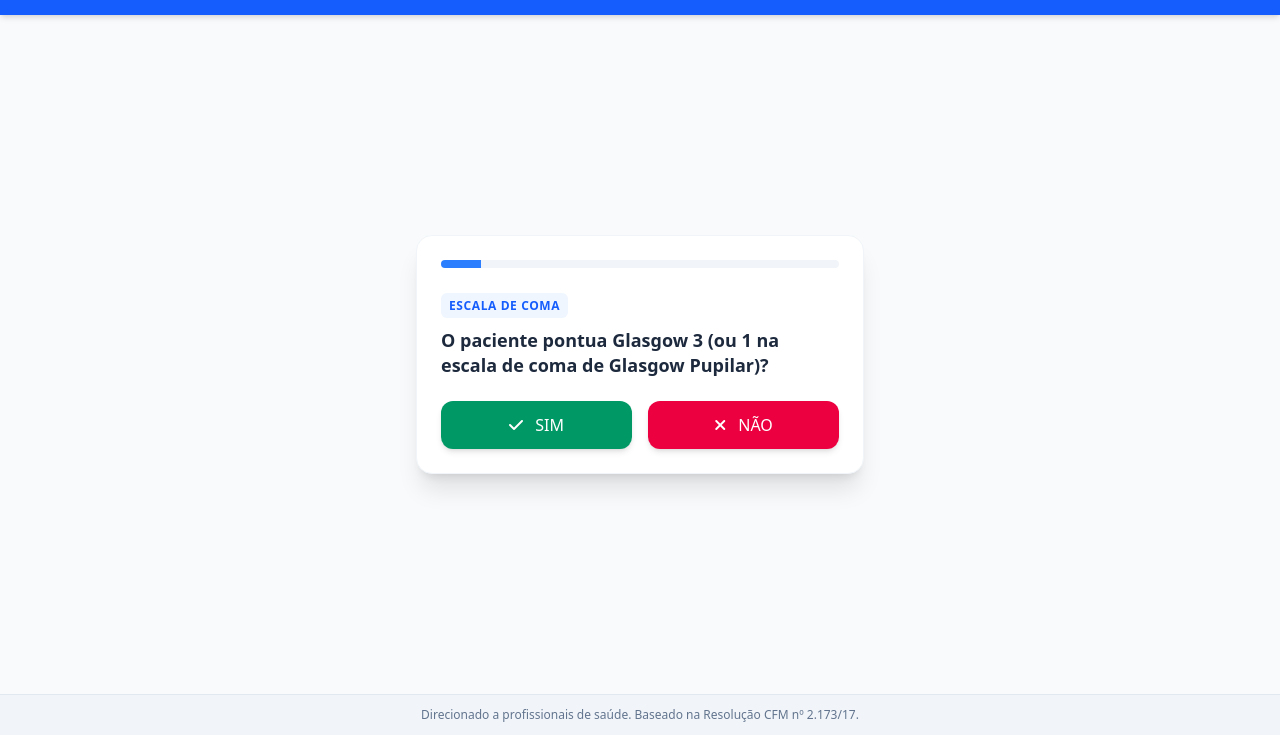
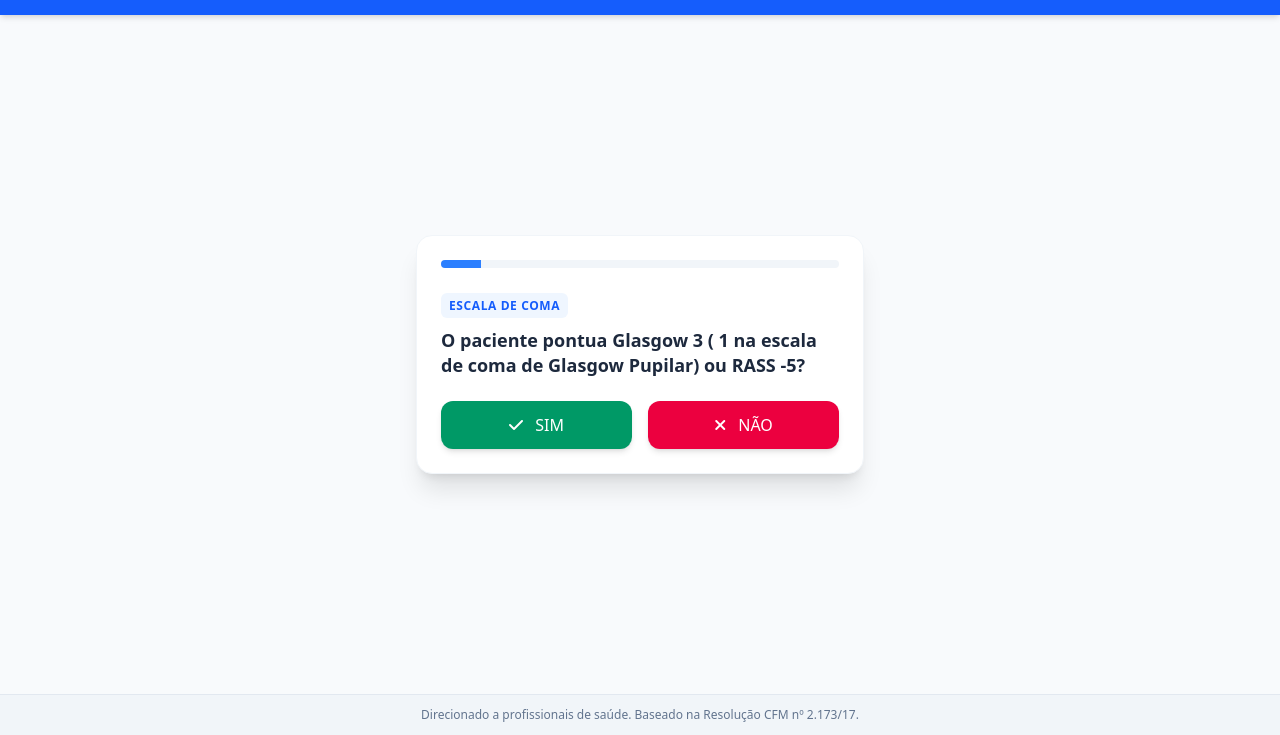
Before and after one commit to Stterphann/Sera_ME, a plain HTML site: page index.html in a window 1280 px wide. Shown: the part 65-800 px from the top of the page. Drawn offline with nearby package versions, Linux system fonts and the light colour scheme.

Commit message:
Revise questions and descriptions in index.html
Updated questions and descriptions for clarity in the algorithm steps.

```diff
--- a/index.html
+++ b/index.html
@@ -38,7 +38,7 @@
         const steps = {
             start: {
                 title: "Escala de Coma",
-                question: "O paciente pontua Glasgow 3 (ou 1 na escala de coma de Glasgow Pupilar)?",
+                question: "O paciente pontua Glasgow 3 ( 1 na escala de coma de Glasgow Pupilar)  ou RASS -5?",
                 yes: "q2",
                 no: "result_sedacao",
                 progress: 10
@@ -98,7 +98,7 @@
                 isResult: true,
                 type: "info",
                 title: "Avaliar Sedação e Evolução",
-                desc: "Paciente não está em pontuação mínima. Se houver uso de sedativos, aguarde o tempo de eliminação (washout) para reavaliação clínica.",
+                desc: "Paciente não está em pontuação mínima. Se houver uso de sedativos, aguarde o tempo de eliminação (washout) para reavaliação clínica - se GLASGOW < 7 = NOTIFIQUE e-DOT local.",
                 actionText: "Reiniciar Triagem"
             },
             result_nao_coma: {
```
